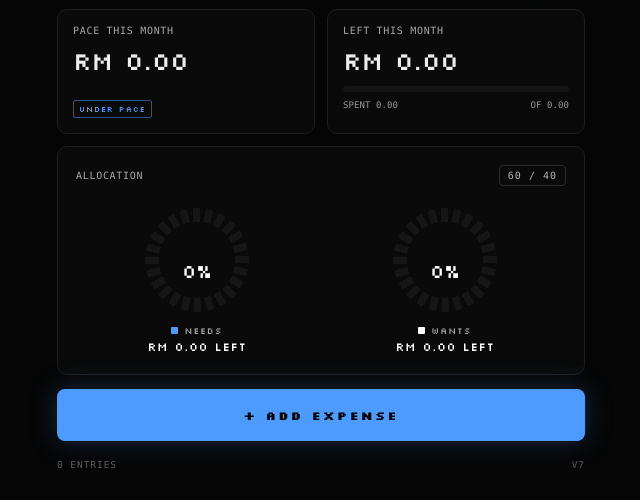
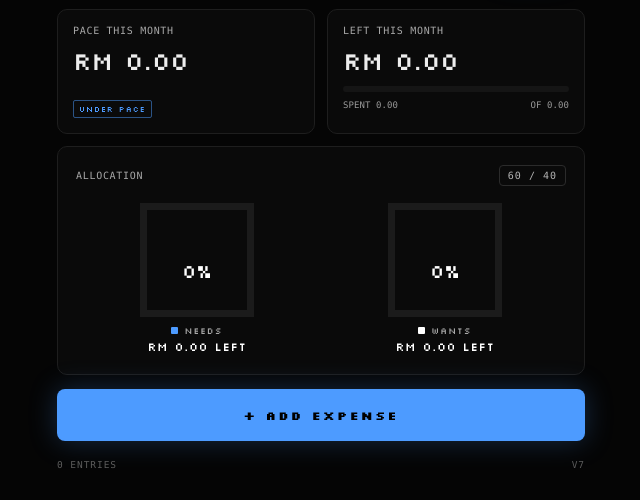
Before and after one commit to taeikii/ringgit-ledger, a plain HTML site: page index.html in a window 1280 px wide. Shown: the part 312-812 px from the top of the page, without its empty margins (319-959 px from the left). Drawn offline with Linux system fonts and the light colour scheme.

Commit message:
Allocation: square outline progress

```diff
--- a/index.html
+++ b/index.html
@@ -390,16 +390,15 @@ function cardHTML(title,sp,lim,span){
 }
 
 function allocHTML(c){
- const N=24,step=360/N;
+ const SIDE=104,P=SIDE*4;
  const rings=['n','w'].map((k,i)=>{
   const lim=c.bud[k],used=c.spent(1,c.dim,k),lef=lim-used,over=lef<0;
-  const pct=lim>0?used/lim:0,fill=Math.round(Math.min(Math.max(pct,0),1)*N);
-  let segs='';
-  for(let s=0;s<N;s++){
-   segs+=`<rect x="56" y="10" width="7" height="13" rx="1" transform="rotate(${(s*step).toFixed(1)} 60 60)" fill="${s<fill?(over?'#fff':'var(--acc)'):'#161616'}"/>`;
-  }
+  const pct=lim>0?Math.min(Math.max(used/lim,0),1):0;
   return `<button class="ringbtn" data-a="bkt" data-b="${k}" aria-label="${B[k]}: ${Math.round(pct*100)} percent used, ${rmS(Math.abs(lef))} ${over?'over':'left'}">
-   <svg viewBox="0 0 120 120" aria-hidden="true">${segs}</svg>
+   <svg viewBox="0 0 120 120" aria-hidden="true">
+    <rect x="8" y="8" width="${SIDE}" height="${SIDE}" fill="none" stroke="#1b1b1b" stroke-width="7"/>
+    <rect x="8" y="8" width="${SIDE}" height="${SIDE}" fill="none" stroke="${over?'#fff':'var(--acc)'}" stroke-width="7" stroke-dasharray="${P}" stroke-dashoffset="${(P*(1-pct)).toFixed(1)}"/>
+   </svg>
    <span class="ringpct">${Math.round(pct*100)}%</span>
    <div class="ringlbl"><i class="sq ${k==='w'?'w':''}"></i>${B[k]}</div>
    <div class="ringamt">${rmS(Math.abs(lef))} ${over?'OVER':'LEFT'}</div>
```
